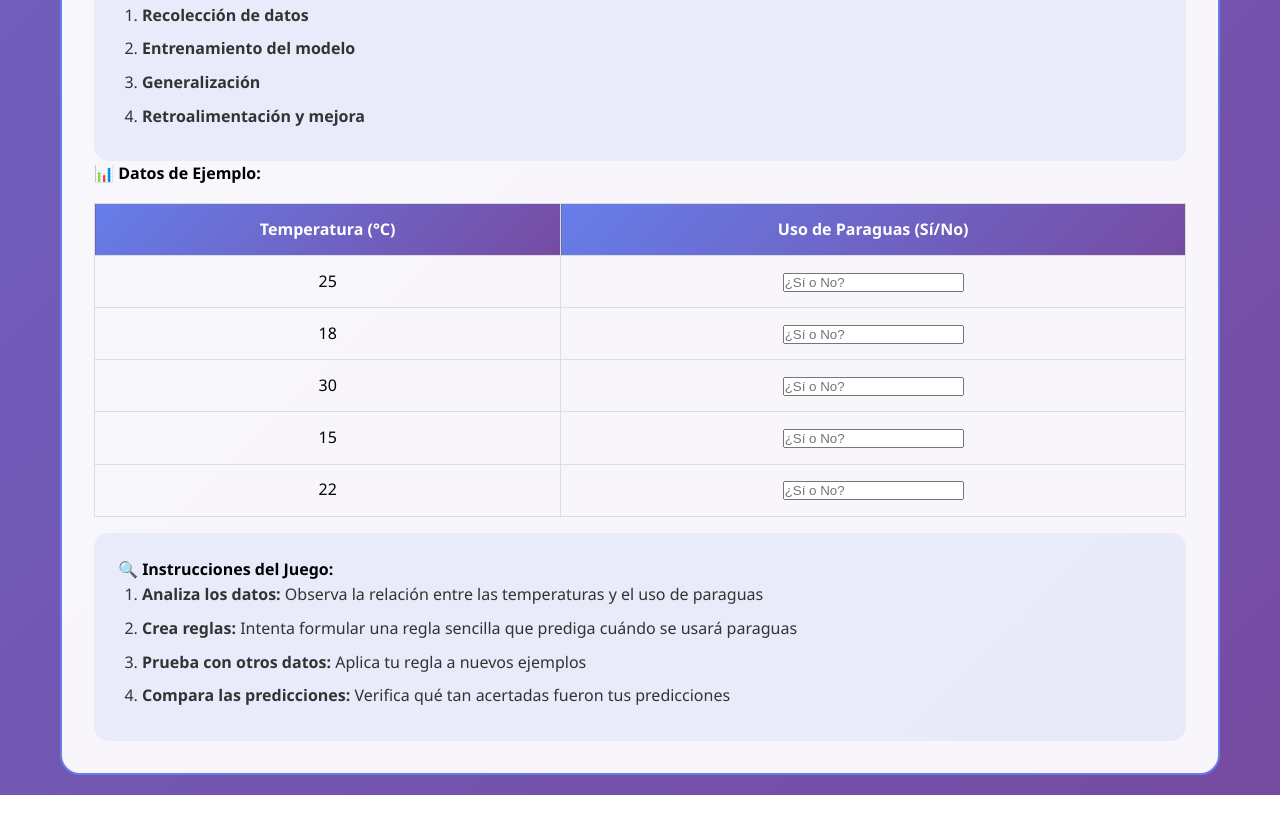
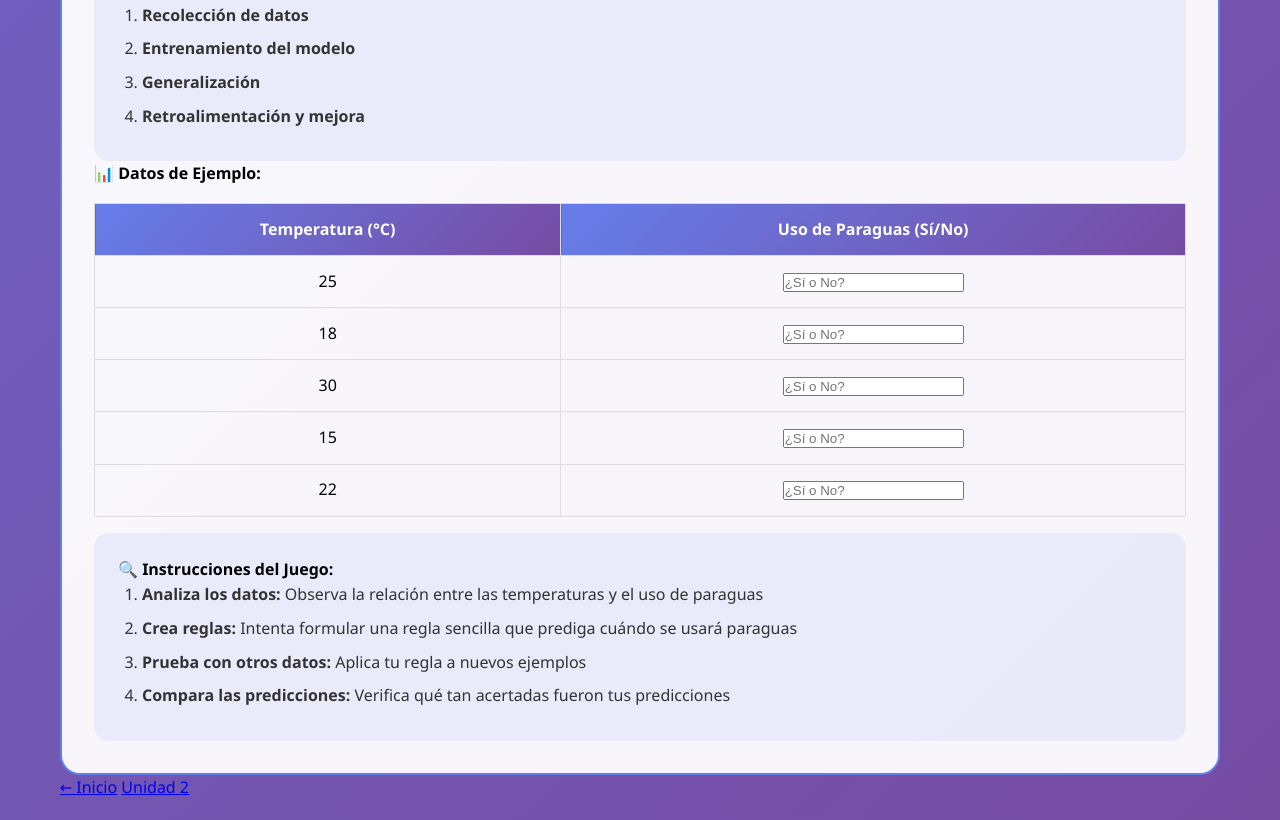
Before and after one commit to JJ-MP/IA-sitio-web, a plain HTML site: page unit1.html in a window 1280 px wide. Shown: the part 3322-4142 px from the top of the page. Before the commit the page ends 4117 px from the top, so only its background shows below. Drawn offline with Linux system fonts and the light colour scheme.

Commit message:
new changes

```diff
--- a/unit1.html
+++ b/unit1.html
@@ -504,6 +504,10 @@
                 </ol>
             </div>
         </div>
+        <div class="navigation">
+            <a href="index.html" class="nav-button">← Inicio</a>
+            <a href="unit2.html" class="nav-button">Unidad 2</a>
+        </div>
     </div>
 </body>
 </html>
```
Also changed, not shown: unit2.html (+3 -0 lines).
